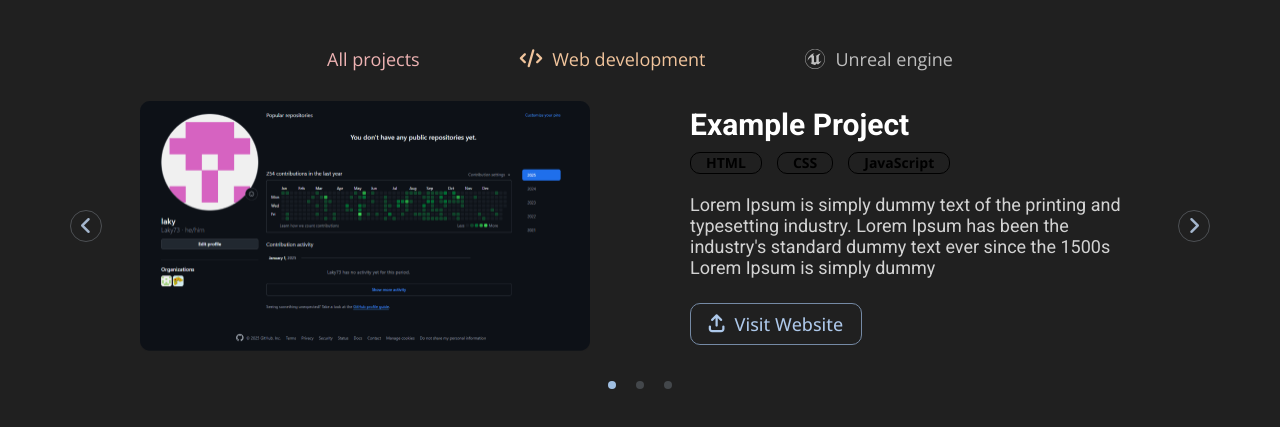
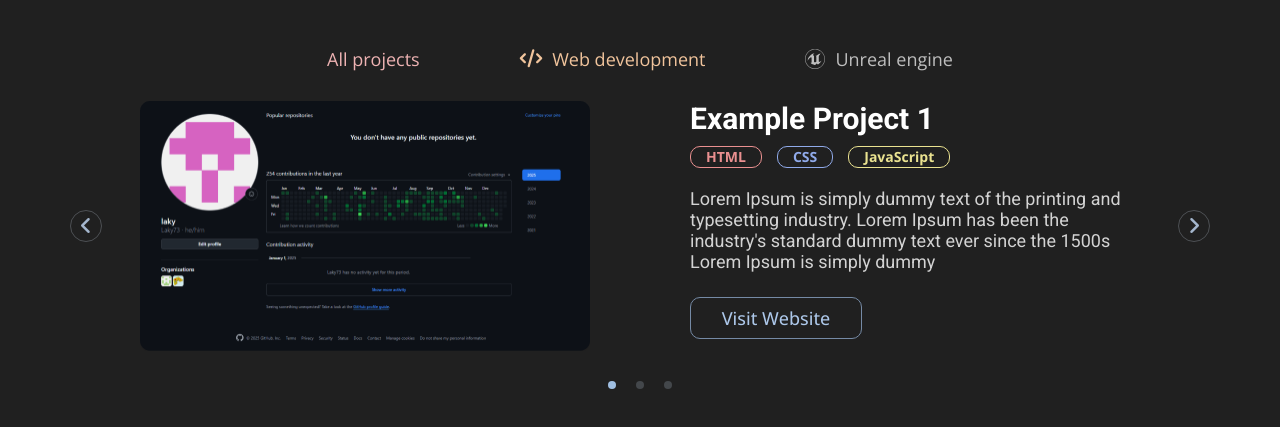
Before and after one commit to Laky73/PortfolioWeb, a plain HTML site: page index.html in a window 1280 px wide. Shown: the part 691-1118 px from the top of the page. Drawn offline with nearby package versions, Linux system fonts and the light colour scheme.

Commit message:
slider done

```diff
--- a/index.html
+++ b/index.html
@@ -77,24 +77,7 @@
             </div>
             <div class="projects">
                 <div class="slider">
-                    <div class="project">
-                        <img src="images/example_img.png"/>
-                        <div class="project_description">
-                            <h3>Example Project</h3>
-                            <div class="languages">
-                                <div class="lang">HTML</div>
-                                <div class="lang">CSS</div>
-                                <div class="lang">JavaScript</div>
-                            </div>
-                            <p>
-                                Lorem Ipsum is simply dummy text of the printing and typesetting industry. Lorem Ipsum has been the industry's standard dummy text ever since the 1500s Lorem Ipsum is simply dummy
-                            </p>
-                            <a class="visit" target="_blank">
-                                <i class="fa-solid fa-arrow-up-from-bracket"></i>
-                                Visit Website
-                            </a>
-                        </div>
-                    </div>
+
                 </div>
             </div>
             <div id="arrow_right" class="arrow">
--- a/reference.css
+++ b/reference.css
@@ -86,7 +86,6 @@ p {
     display: flex;
     flex-flow: row;
     justify-content: space-between;
-    align-items: center;
     overflow: hidden;
 }
 .reference_content .slider {
@@ -109,7 +108,7 @@ p {
     display: flex;
     flex-flow: column nowrap;
     text-align: left;
-    justify-content: center;
+    justify-content: start;
 }
 .project_description h3 {
     color: white;
--- a/slider.js
+++ b/slider.js
@@ -13,7 +13,7 @@ function scroll(newIndex) {
     if (json.projects.length <= newIndex) {
         newIndex = 0
     }
-    if (newIndex < 0) newIndex = json.projects.length
+    if (newIndex < 0) newIndex = json.projects.length - 1
     currentProject = newIndex
 
     projects.style.transform = "translateX(-"+ currentProject * 1000 +"px)";
@@ -52,6 +52,18 @@ function loadJSON() {
         h.innerHTML = obj.title
         description.appendChild(h)
 
+        let tags = document.createElement("div")
+        tags.className = "languages"
+        description.appendChild(tags)
+        for (let j in obj.tags) {
+            let tag = obj.tags[j]
+            let t = document.createElement("div")
+            t.className = "lang"
+            t.innerHTML = tag.name
+            t.style.color = tag.color
+            tags.appendChild(t)
+        }
+
         let p = document.createElement("p")
         p.innerHTML = obj.description
         description.appendChild(p)
@@ -64,18 +76,9 @@ function loadJSON() {
             icon.classList = ["fa-solid", "fa-arrow-up-from-bracket"]
             a.appendChild(icon)
             a.innerHTML = "Visit Website"
-        }
-
-        let tags = document.createElement("div")
-        tags.className = "languages"
-        description.appendChild(tags)
-        for (let j in obj.tags) {
-            let tag = obj.tags[j]
-            let t = document.createElement("div")
-            t.className = "lang"
-            t.innerHTML = tag.name
-            t.style.color = tag.color
-            tags.appendChild(t)
+            description.appendChild(a)
         }
     }
+
+    return json
 }
```
